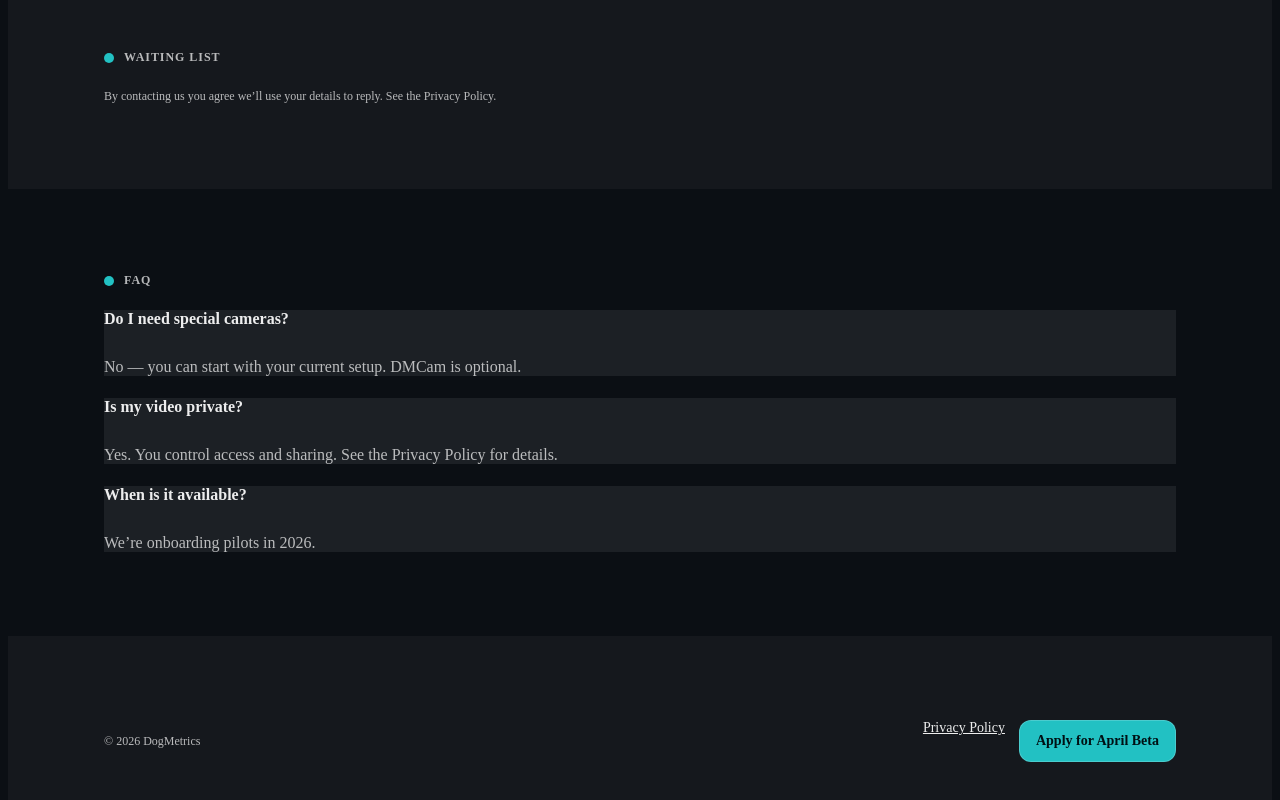
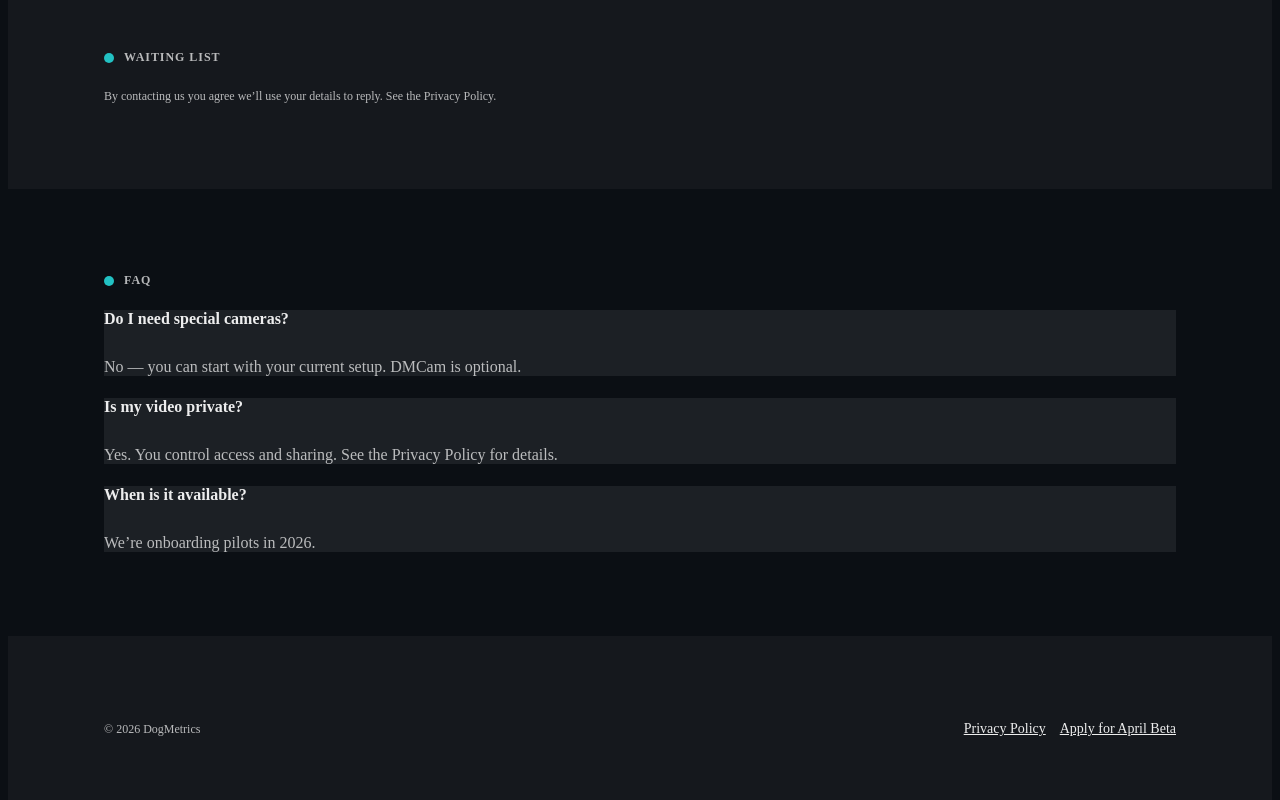
Before and after one commit to davidmarthin/dogmetrics_landing, a React (Vite) app: page / in a window 1280 px wide. Shown: the part 3546-4346 px from the top of the page. Built offline with nearby package versions, Linux system fonts and the light colour scheme.

Commit message:
Landing: beta CTA adjustment

```diff
--- a/src/App.tsx
+++ b/src/App.tsx
@@ -582,10 +582,7 @@ export default function App() {
             <div className="footerLinks">
               <a href="/privacy.html">Privacy Policy</a>
               <a
-                className="btn btnPrimary"
                 href={betaApplyUrl}
-                target="_blank"
-                rel="noreferrer"
               >
                 Apply for April Beta
               </a>
```
